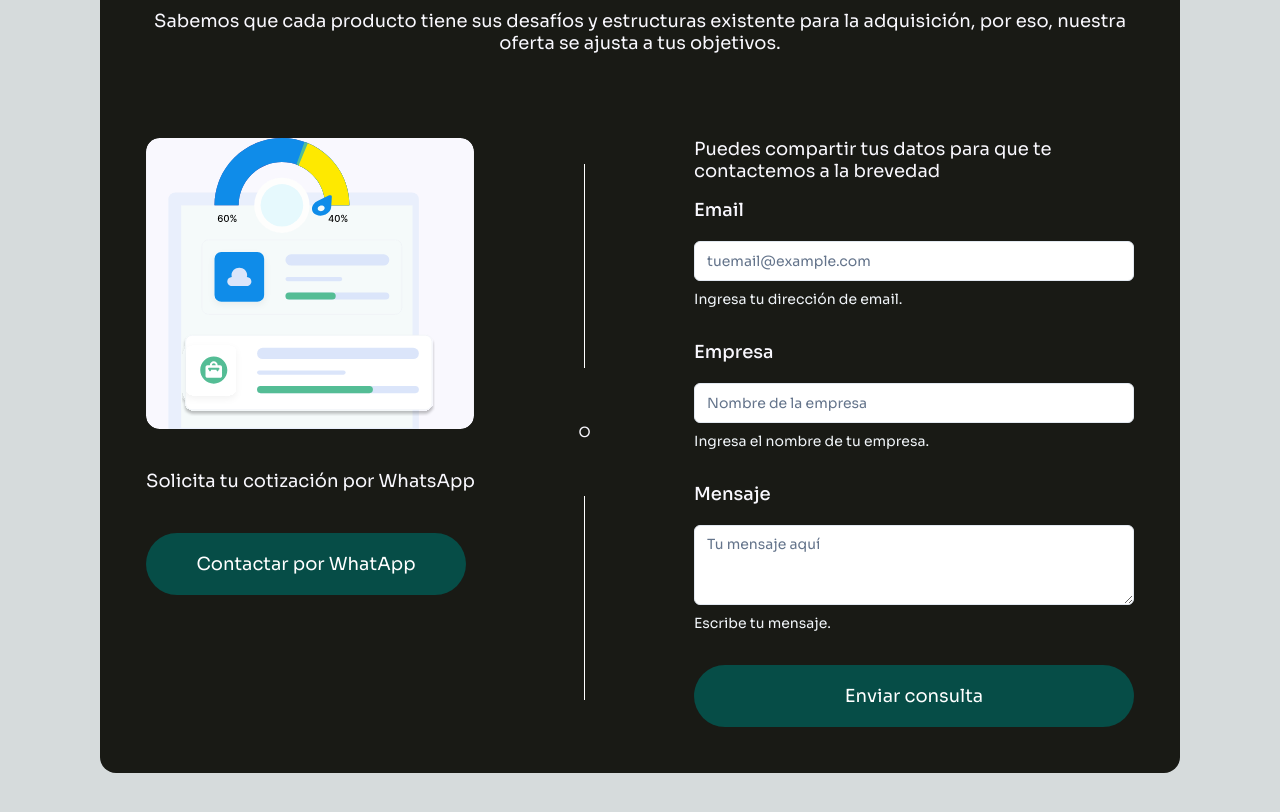
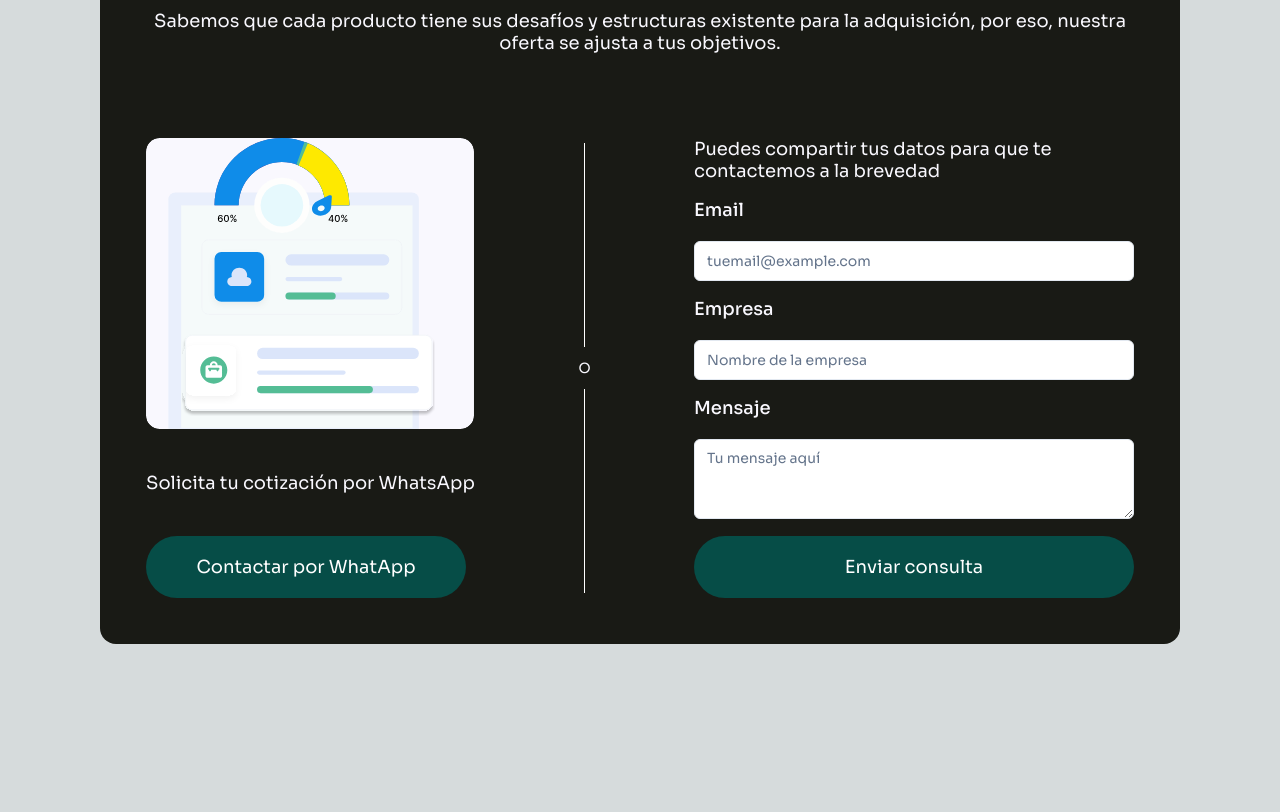
Before and after one commit to germangguerci/wheatleads, a Next.js app: page / in a window 1280 px wide. Shown: the part 5660-6472 px from the top of the page. After the commit the page ends 6375 px from the top, so only its background shows below. Built offline with nearby package versions, Linux system fonts and the light colour scheme.

Commit message:
feat(updated form): updated form styles

```diff
--- a/app/page.tsx
+++ b/app/page.tsx
@@ -262,19 +262,19 @@ export default function Home() {
           objetivos.
         </p>
         <div className="flex w-full justify-between max-lg:flex-col max-lg:items-center">
-          <div className="flex flex-col">
+          <div className="flex h-full flex-col justify-between max-lg:min-h-[458px]">
             <Image
               src={placeHolder}
               alt="place holder"
               width={328}
               height={328}
             />
-            <p className="py-[41px]">Solicita tu cotización por WhatsApp</p>
+            <p>Solicita tu cotización por WhatsApp</p>
             <CtaButton className="w-full max-w-[320px]">
               Contactar por WhatApp
             </CtaButton>
           </div>
-          <div className="flex flex-col items-center justify-around max-lg:w-full max-lg:flex-row max-lg:py-[40.5px]">
+          <div className="flex flex-col items-center justify-around max-lg:flex-row max-lg:py-[40.5px]">
             <div className="h-[204px] w-px bg-neutral-light max-lg:h-px max-lg:w-[120px]" />
             <span className="text-[14px]">O</span>
             <div className="h-[204px] w-px bg-neutral-light max-lg:h-px max-lg:w-[120px]" />
--- a/components/contact-form.tsx
+++ b/components/contact-form.tsx
@@ -7,7 +7,6 @@ import { z } from 'zod';
 import {
   Form,
   FormControl,
-  FormDescription,
   FormField,
   FormItem,
   FormLabel,
@@ -45,12 +44,12 @@ export function ContactForm() {
 
   return (
     <Form {...form}>
-      <form onSubmit={form.handleSubmit(onSubmit)} className="space-y-8">
+      <form onSubmit={form.handleSubmit(onSubmit)}>
         <FormField
           control={form.control}
           name="email"
           render={({ field }) => (
-            <FormItem>
+            <FormItem className="mb-[17px]">
               <FormLabel>Email</FormLabel>
               <FormControl>
                 <Input
@@ -59,9 +58,6 @@ export function ContactForm() {
                   {...field}
                 />
               </FormControl>
-              <FormDescription className="mt-2 text-muted">
-                Ingresa tu dirección de email.
-              </FormDescription>
               <FormMessage />
             </FormItem>
           )}
@@ -70,7 +66,7 @@ export function ContactForm() {
           control={form.control}
           name="empresa"
           render={({ field }) => (
-            <FormItem>
+            <FormItem className="mb-[17px]">
               <FormLabel>Empresa</FormLabel>
               <FormControl>
                 <Input
@@ -79,9 +75,6 @@ export function ContactForm() {
                   {...field}
                 />
               </FormControl>
-              <FormDescription className="mt-2 text-muted">
-                Ingresa el nombre de tu empresa.
-              </FormDescription>
               <FormMessage />
             </FormItem>
           )}
@@ -90,7 +83,7 @@ export function ContactForm() {
           control={form.control}
           name="mensaje"
           render={({ field }) => (
-            <FormItem>
+            <FormItem className="mb-[17px]">
               <FormLabel>Mensaje</FormLabel>
               <FormControl>
                 <Textarea
@@ -99,9 +92,6 @@ export function ContactForm() {
                   {...field}
                 />
               </FormControl>
-              <FormDescription className="mt-2 text-muted">
-                Escribe tu mensaje.
-              </FormDescription>
               <FormMessage />
             </FormItem>
           )}
--- a/components/ui/cta-button.tsx
+++ b/components/ui/cta-button.tsx
@@ -1,3 +1,4 @@
+/* eslint-disable react/button-has-type */
 import { cn } from '@/lib/utils';
 
 type CtaButtonProps = React.ButtonHTMLAttributes<HTMLButtonElement>;
@@ -10,7 +11,7 @@ const CtaButton: React.FC<CtaButtonProps> = (props) => {
     <button
       {...props}
       className={cn(defaultClass, props?.className ?? '')}
-      type="button"
+      type={props?.type ? props.type : 'button'}
     >
       {props.children}
     </button>
```
